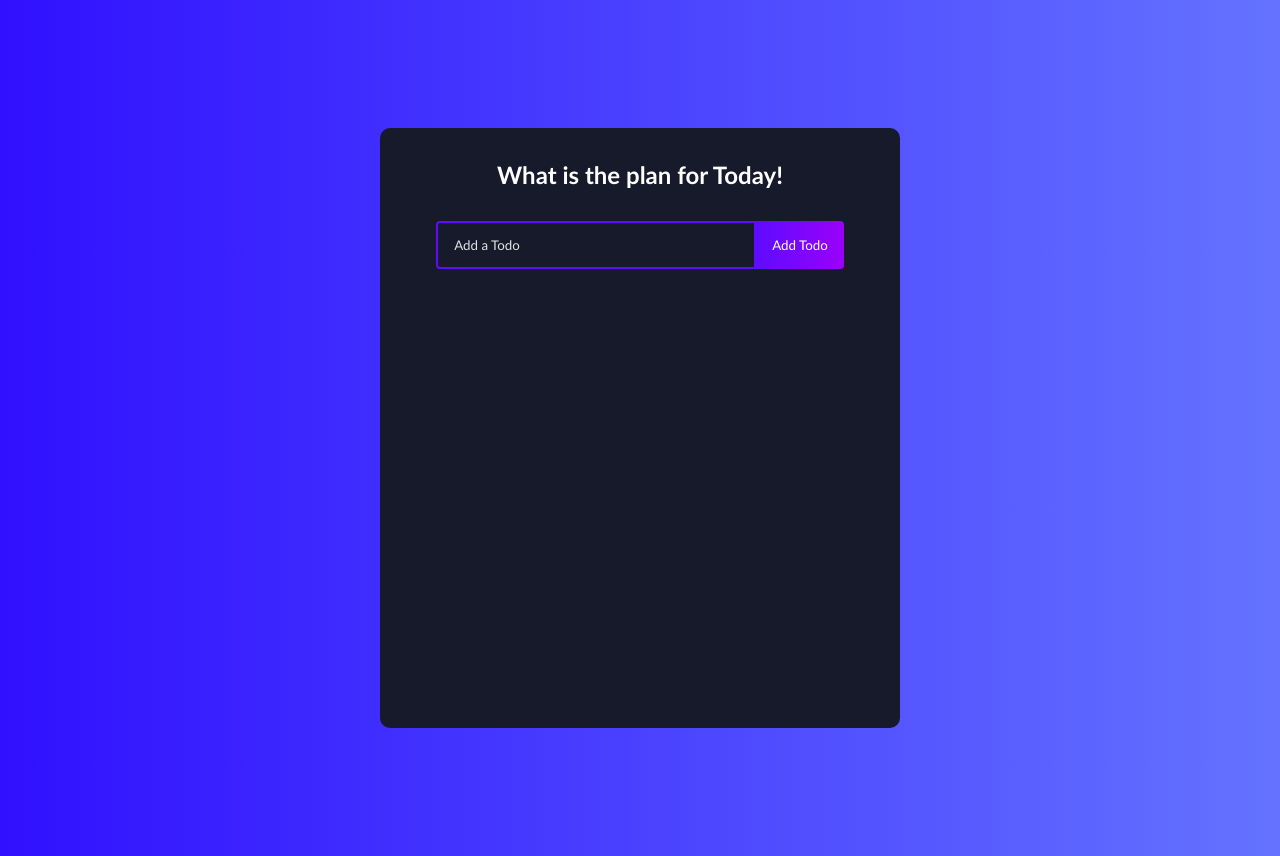
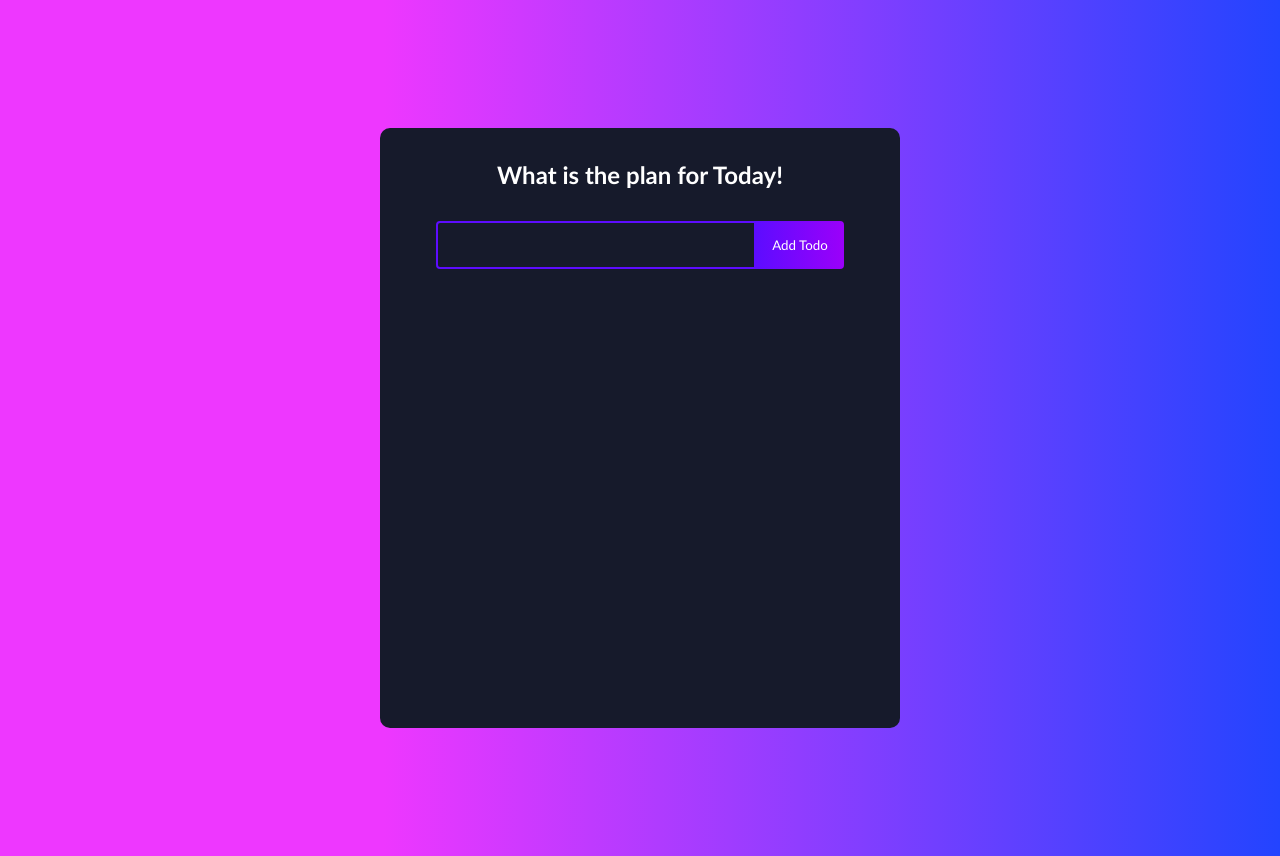
Before and after one commit to Abhinavabhi123/ToDo-List-React, a React (Create React App) app: page / in a window 1280 px wide. Built offline with nearby package versions, Linux system fonts and the light colour scheme.

Commit message:
completed Todo App

```diff
--- a/src/App.css
+++ b/src/App.css
@@ -10,8 +10,8 @@
   body {
     background: linear-gradient(
       90deg,
-      rgba(48, 16, 255, 1) 0%,
-      rgba(100, 115, 255, 1) 100%
+      rgb(238, 55, 255) 30%,
+      rgb(35, 68, 255) 100%
     );
   }
   .todo-app {
--- a/src/component/TodoForm.js
+++ b/src/component/TodoForm.js
@@ -1,7 +1,7 @@
 import React,{useState,useEffect,useRef} from 'react'
 
 function TodoForm(props) {
-  const [input,setInput] = useState('');
+  const [input,setInput] = useState(props.edit ? props.edit.value : " ");
 
   const inputRef =useRef(null)
   useEffect(()=>{
@@ -22,7 +22,20 @@ function TodoForm(props) {
     };
   return (
     <form className='todo-form' onSubmit={handleSubmit}>
-        <input
+      {props.edit ? (
+      <>
+      <input
+            type='text'
+            placeholder="Update Your ToDo "
+            value={input}
+            name='text'
+            className='todo-input edit'
+            onChange={handleChange}
+            ref={inputRef}
+            />
+            <button className='todo-button edit'>Update</button></>) :
+            <>
+            <input
             type='text'
             placeholder="Add a Todo "
             value={input}
@@ -31,7 +44,8 @@ function TodoForm(props) {
             onChange={handleChange}
             ref={inputRef}
             />
-            <button className='todo-button'>Add Todo</button>
+            <button className='todo-button'>Add Todo</button></>}
+
     </form>
   )
 }
```
Also changed, not shown: src/component/Todo.js (line endings or trailing spaces).
